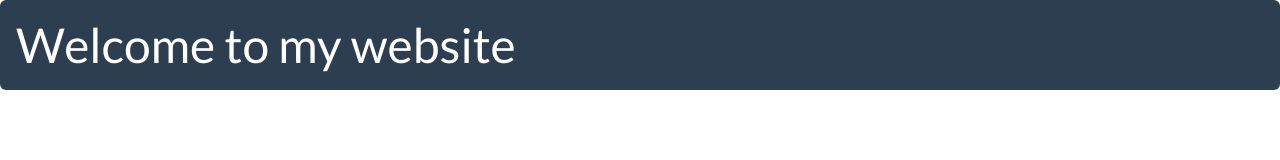
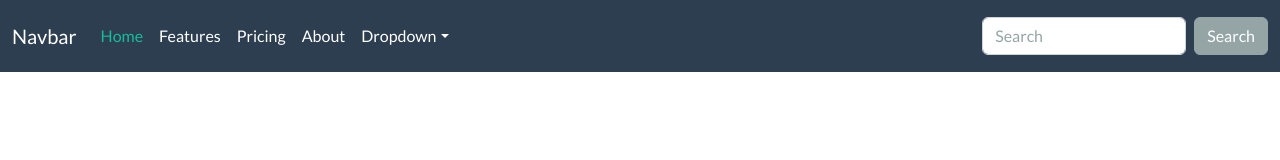
Before and after one commit to Fikialamsyah/latihan-git, a plain HTML site: page index.html in a window 1280 px wide. Drawn offline with Linux system fonts and the light colour scheme.

Commit message:
add component navbar

```diff
--- a/index.html
+++ b/index.html
@@ -1,5 +1,6 @@
 <!DOCTYPE html>
 <html lang="en">
+
 <head>
     <meta charset="UTF-8">
     <meta http-equiv="X-UA-Compatible" content="IE=edge">
@@ -7,7 +8,57 @@
     <title>Template Project</title>
     <link rel="stylesheet" href="css/bootstrap.min.css">
 </head>
+
 <body>
-    <h1 class="alert alert-primary">Welcome to my website</h1>
+    <!-- navbar -->
+    <div class="row">
+        <div class="col-12">
+            <nav class="navbar navbar-expand-lg navbar-dark bg-primary">
+                <div class="container-fluid">
+                    <a class="navbar-brand" href="#">Navbar</a>
+                    <button class="navbar-toggler" type="button" data-bs-toggle="collapse"
+                        data-bs-target="#navbarColor01" aria-controls="navbarColor01" aria-expanded="false"
+                        aria-label="Toggle navigation">
+                        <span class="navbar-toggler-icon"></span>
+                    </button>
+                    <div class="collapse navbar-collapse" id="navbarColor01">
+                        <ul class="navbar-nav me-auto">
+                            <li class="nav-item">
+                                <a class="nav-link active" href="#">Home
+                                    <span class="visually-hidden">(current)</span>
+                                </a>
+                            </li>
+                            <li class="nav-item">
+                                <a class="nav-link" href="#">Features</a>
+                            </li>
+                            <li class="nav-item">
+                                <a class="nav-link" href="#">Pricing</a>
+                            </li>
+                            <li class="nav-item">
+                                <a class="nav-link" href="#">About</a>
+                            </li>
+                            <li class="nav-item dropdown">
+                                <a class="nav-link dropdown-toggle" data-bs-toggle="dropdown" href="#" role="button"
+                                    aria-haspopup="true" aria-expanded="false">Dropdown</a>
+                                <div class="dropdown-menu">
+                                    <a class="dropdown-item" href="#">Action</a>
+                                    <a class="dropdown-item" href="#">Another action</a>
+                                    <a class="dropdown-item" href="#">Something else here</a>
+                                    <div class="dropdown-divider"></div>
+                                    <a class="dropdown-item" href="#">Separated link</a>
+                                </div>
+                            </li>
+                        </ul>
+                        <form class="d-flex">
+                            <input class="form-control me-sm-2" type="search" placeholder="Search">
+                            <button class="btn btn-secondary my-2 my-sm-0" type="submit">Search</button>
+                        </form>
+                    </div>
+                </div>
+            </nav>
+        </div>
+    </div>
+
 </body>
+
 </html>
```
